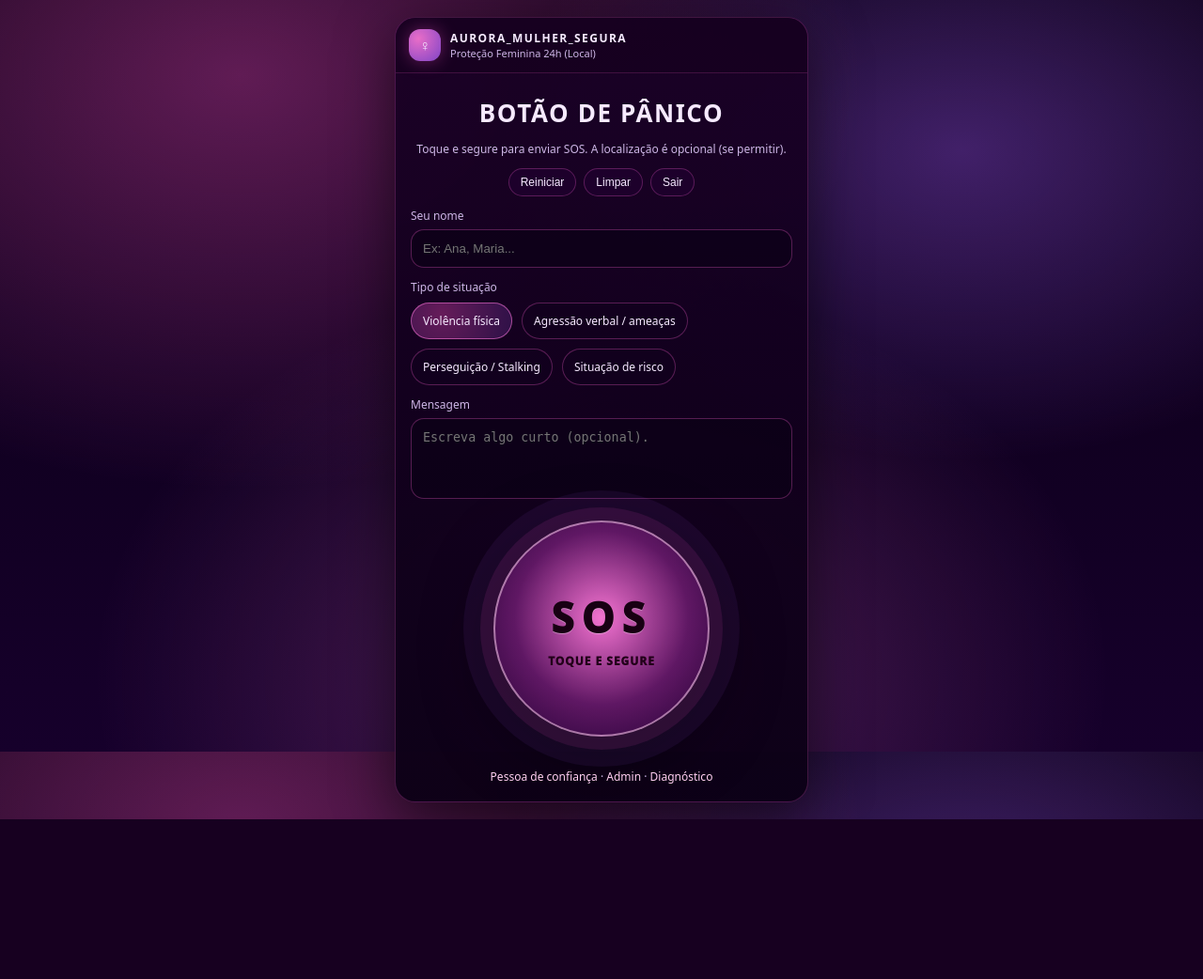
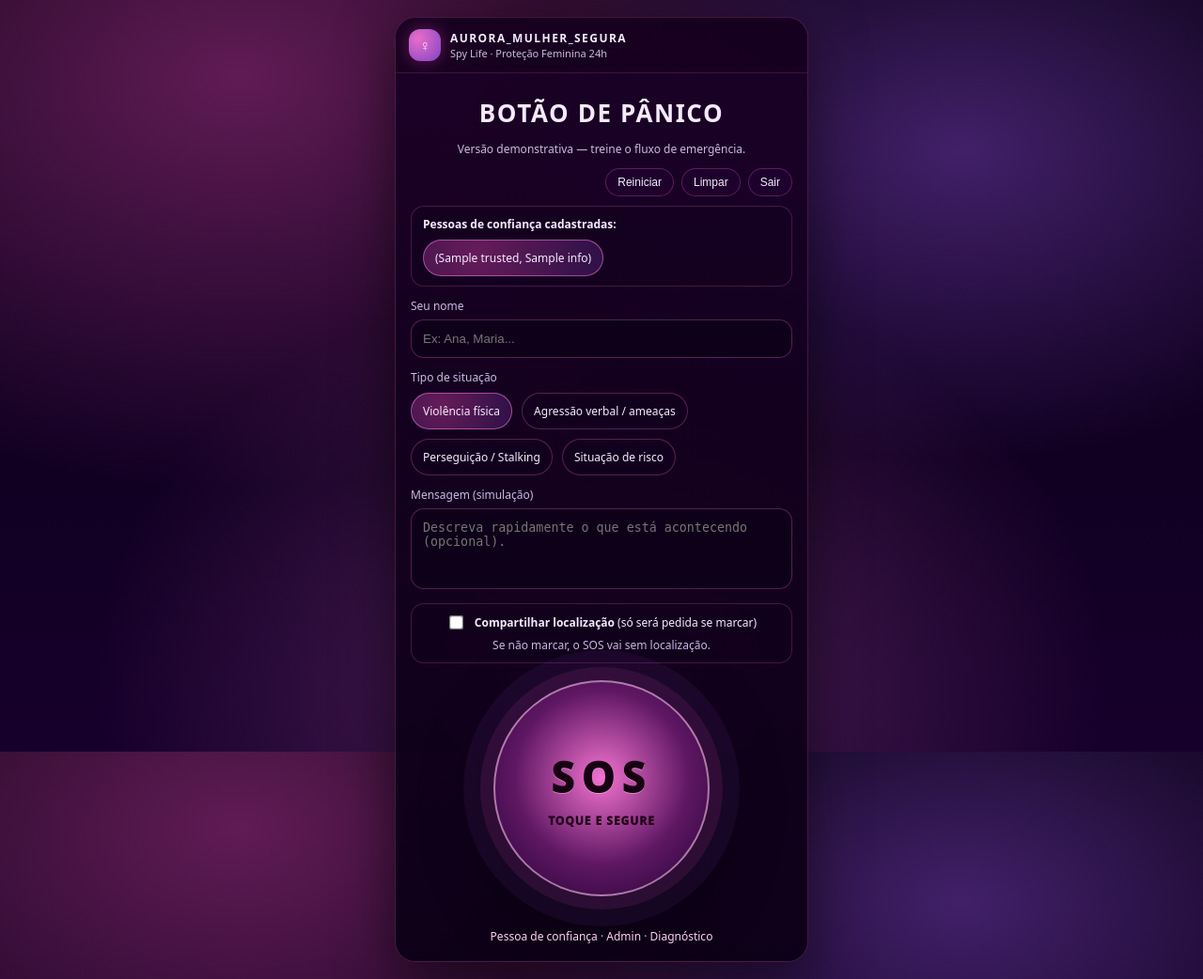
Before and after one commit to salveci2022/aurora_segura_v20, a Flask app: template templates/panic_button.html in a window 1280 px wide. Shown: the whole page at 94% size. Before the commit the page ends 872 px from the top, so only its background shows below. Run offline with Flask 3, Linux system fonts and the light colour scheme; the template is opened without the code that fills it: most values are stand-ins (such as "Sample title", 1, 10 or a date in 2020).

Commit message:
add arquivos no repo

```diff
--- a/app.py
+++ b/app.py
@@ -3,23 +3,28 @@ from flask import Flask, render_template, request, redirect, session, url_for, j
 from pathlib import Path
 import json
 from datetime import datetime
+from zoneinfo import ZoneInfo
 
+# Windows pode não ter base de fusos (tzdata). Tentamos carregar e, se faltar,
+# usamos horário local do sistema.
+try:
+    TZ = ZoneInfo("America/Sao_Paulo")
+except Exception:
+    TZ = None
 BASE_DIR = Path(__file__).resolve().parent
-TEMPLATES_DIR = BASE_DIR / "templates"
-STATIC_DIR = BASE_DIR / "static"
 USERS_FILE = BASE_DIR / "users.json"
 ALERTS_FILE = BASE_DIR / "alerts.log"
 STATE_FILE = BASE_DIR / "state.json"
 
-app = Flask(
-    __name__,
-    template_folder=str(TEMPLATES_DIR),
-    static_folder=str(STATIC_DIR),
-    static_url_path="/static",
-)
-app.secret_key = "aurora_v20_ultra_estavel"
+app = Flask(__name__)
+app.secret_key = "aurora_v21_ultra_estavel"
 
-def _ensure_files():
+def now_br_str() -> str:
+    if TZ is None:
+        return datetime.now().strftime("%Y-%m-%d %H:%M:%S")
+    return datetime.now(TZ).strftime("%Y-%m-%d %H:%M:%S")
+
+def ensure_files():
     if not USERS_FILE.exists():
         USERS_FILE.write_text(json.dumps({
             "admin": {"password": "admin123", "role": "admin", "name": "Admin Aurora"}
@@ -27,20 +32,29 @@ def _ensure_files():
     if not ALERTS_FILE.exists():
         ALERTS_FILE.write_text("", encoding="utf-8")
     if not STATE_FILE.exists():
-        STATE_FILE.write_text(json.dumps({"last_id": 0}, indent=2), encoding="utf-8")
+        STATE_FILE.write_text(json.dumps({"last_id": 0}, indent=2, ensure_ascii=False), encoding="utf-8")
 
-def load_users():
-    _ensure_files()
+def load_users() -> dict:
+    ensure_files()
     try:
-        return json.loads(USERS_FILE.read_text(encoding="utf-8"))
+        data = json.loads(USERS_FILE.read_text(encoding="utf-8"))
     except Exception:
-        return {"admin": {"password": "admin123", "role": "admin", "name": "Admin Aurora"}}
+        data = {}
+    if "admin" not in data:
+        data["admin"] = {"password": "admin123", "role": "admin", "name": "Admin Aurora"}
+    return data
 
-def save_users(data: dict):
+def save_users(data: dict) -> None:
     USERS_FILE.write_text(json.dumps(data, indent=2, ensure_ascii=False), encoding="utf-8")
 
-def _get_next_alert_id() -> int:
-    _ensure_files()
+def list_trusted_names() -> list[str]:
+    users = load_users()
+    arr = [info.get("name") or u for u, info in users.items() if info.get("role") == "trusted"]
+    arr.sort(key=lambda s: s.lower())
+    return arr
+
+def next_alert_id() -> int:
+    ensure_files()
     try:
         st = json.loads(STATE_FILE.read_text(encoding="utf-8"))
     except Exception:
@@ -49,18 +63,18 @@ def _get_next_alert_id() -> int:
     STATE_FILE.write_text(json.dumps(st, indent=2, ensure_ascii=False), encoding="utf-8")
     return st["last_id"]
 
-def log_alert(payload: dict):
-    _ensure_files()
+def log_alert(payload: dict) -> None:
+    ensure_files()
     with ALERTS_FILE.open("a", encoding="utf-8") as f:
         f.write(json.dumps(payload, ensure_ascii=False) + "\n")
 
 def read_last_alert():
-    _ensure_files()
+    ensure_files()
+    txt = ALERTS_FILE.read_text(encoding="utf-8").strip()
+    if not txt:
+        return None
+    lines = [ln for ln in txt.split("\n") if ln.strip()]
     try:
-        txt = ALERTS_FILE.read_text(encoding="utf-8").strip()
-        if not txt:
-            return None
-        lines = [ln for ln in txt.split("\n") if ln.strip()]
         return json.loads(lines[-1])
     except Exception:
         return None
@@ -69,43 +83,43 @@ def read_last_alert():
 def health():
     return jsonify({
         "ok": True,
-        "base": str(BASE_DIR),
-        "css_ok": (STATIC_DIR / "css" / "style.css").exists(),
-        "js_ok": (STATIC_DIR / "js" / "panic.js").exists(),
-        "mp3_ok": (STATIC_DIR / "audio" / "sirene.mp3").exists(),
-        "template_panic_ok": (TEMPLATES_DIR / "panic_button.html").exists(),
-        "template_trusted_ok": (TEMPLATES_DIR / "panel_trusted.html").exists(),
+        "server_time_br": now_br_str(),
+        "tz": "America/Sao_Paulo" if TZ is not None else "LOCAL_SYSTEM_TIME",
+        "css_ok": (BASE_DIR / "static" / "css" / "style.css").exists(),
+        "js_ok": (BASE_DIR / "static" / "js" / "panic.js").exists(),
+        "mp3_ok": (BASE_DIR / "static" / "audio" / "sirene.mp3").exists(),
+        "template_panic_ok": (BASE_DIR / "templates" / "panic_button.html").exists(),
+        "template_trusted_ok": (BASE_DIR / "templates" / "panel_trusted.html").exists(),
         "users_json_ok": USERS_FILE.exists(),
         "alerts_log_ok": ALERTS_FILE.exists(),
     })
 
 @app.get("/")
-def home():
+def index():
     return redirect(url_for("panic_button"))
 
 @app.get("/panic")
 def panic_button():
-    return render_template("panic_button.html")
+    trusted = list_trusted_names()
+    return render_template("panic_button.html", trusted=trusted)
 
 @app.post("/api/send_alert")
-def api_send_alert():
+def send_alert():
     data = request.get_json(silent=True) or {}
-    alert_id = _get_next_alert_id()
     payload = {
-        "id": alert_id,
-        "ts": datetime.now().strftime("%Y-%m-%d %H:%M:%S"),
+        "id": next_alert_id(),
+        "ts": now_br_str(),
         "name": (data.get("name") or "Não informado"),
         "situation": (data.get("situation") or "Não especificado"),
         "message": (data.get("message") or ""),
         "location": data.get("location"),
     }
     log_alert(payload)
-    return jsonify({"ok": True, "id": alert_id})
+    return jsonify({"ok": True, "id": payload["id"]})
 
 @app.get("/api/last_alert")
-def api_last_alert():
-    last = read_last_alert()
-    return jsonify({"ok": True, "last": last})
+def last_alert():
+    return jsonify({"ok": True, "last": read_last_alert()})
 
 # ===== ADMIN =====
 @app.route("/panel/login", methods=["GET", "POST"])
@@ -141,14 +155,18 @@ def admin_add_trusted():
     name = (request.form.get("trusted_name") or "").strip()
     username = (request.form.get("trusted_user") or "").strip().lower()
     password = (request.form.get("trusted_password") or "").strip()
+
     if not name or not username or not password:
         return redirect("/panel?err=Preencha+nome,+usuario+e+senha")
+
     users = load_users()
     if username in users:
         return redirect("/panel?err=Este+usuario+ja+existe")
+
     trusted_users = [u for u, info in users.items() if info.get("role") == "trusted"]
     if len(trusted_users) >= 3:
         return redirect("/panel?err=Limite+de+3+pessoas+de+confianca+atingido")
+
     users[username] = {"password": password, "role": "trusted", "name": name}
     save_users(users)
     return redirect("/panel?msg=Pessoa+de+confianca+cadastrada")
@@ -193,13 +211,13 @@ def trusted_panel():
         return redirect(url_for("trusted_login"))
     users = load_users()
     u = session.get("trusted")
-    name = users.get(u, {}).get("name") or u
-    return render_template("panel_trusted.html", display_name=name)
+    display_name = users.get(u, {}).get("name") or u
+    return render_template("panel_trusted.html", display_name=display_name)
 
 @app.get("/logout_trusted")
 def logout_trusted():
     session.clear()
-    return redirect(url_for("panic_button"))
+    return redirect(url_for("trusted_login"))
 
 @app.route("/trusted/change_password", methods=["GET", "POST"])
 def trusted_change_password():
@@ -241,5 +259,5 @@ def trusted_recover():
     return render_template("trusted_recover.html", msg=msg, err=err)
 
 if __name__ == "__main__":
-    _ensure_files()
+    ensure_files()
     app.run(host="0.0.0.0", port=5000, debug=True)
--- a/requirements.txt
+++ b/requirements.txt
@@ -1,2 +1,3 @@
 Flask==3.0.3
 gunicorn==22.0.0
+tzdata==2025.2
--- /dev/null
+++ b/state.json
@@ -0,0 +1,3 @@
+{
+  "last_id": 3
+}
--- a/static/js/panic.js
+++ b/static/js/panic.js
@@ -1,12 +1,11 @@
 (() => {
   const $ = (id) => document.getElementById(id);
-
   const sos = $("sosBtn");
   const statusEl = $("status");
   const nameEl = $("name");
   const msgEl = $("message");
+  const locToggle = $("shareLocation");
   const chips = Array.from(document.querySelectorAll("[data-situation]"));
-
   let holdTimer = null;
   let selectedSituation = "Violência física";
 
@@ -16,6 +15,31 @@
   }
   chips.forEach(c => c.addEventListener("click", () => setSituation(c.dataset.situation)));
   setSituation(selectedSituation);
+
+  async function getLocationOnlyIfAllowed(){
+    if (!locToggle || !locToggle.checked) return null;     // só se marcou
+    if (!navigator.geolocation) return null;
+
+    return await new Promise((resolve) => {
+      let done = false;
+      const finish = (v) => { if (!done){ done = true; resolve(v);} };
+
+      const t = setTimeout(() => finish(null), 3000);
+
+      navigator.geolocation.getCurrentPosition(
+        (pos) => {
+          clearTimeout(t);
+          finish({
+            lat: pos.coords.latitude,
+            lon: pos.coords.longitude,
+            accuracy_m: pos.coords.accuracy
+          });
+        },
+        () => { clearTimeout(t); finish(null); },
+        { enableHighAccuracy: true, timeout: 2800, maximumAge: 10000 }
+      );
+    });
+  }
 
   function startHold(e){
     e.preventDefault();
@@ -29,35 +53,10 @@
     sos.classList.remove("holding");
   }
 
-  async function getLocationBestEffort(){
-    if (!navigator.geolocation) return null;
-
-    return await new Promise((resolve) => {
-      let done = false;
-      const finish = (v) => { if (!done){ done = true; resolve(v);} };
-
-      // hard timeout (nunca trava)
-      const t = setTimeout(() => finish(null), 1800);
-
-      navigator.geolocation.getCurrentPosition(
-        (pos) => {
-          clearTimeout(t);
-          finish({
-            lat: pos.coords.latitude,
-            lon: pos.coords.longitude,
-            accuracy_m: pos.coords.accuracy
-          });
-        },
-        () => { clearTimeout(t); finish(null); },
-        { enableHighAccuracy: true, timeout: 1500, maximumAge: 10000 }
-      );
-    });
-  }
-
   async function sendAlert(){
     try{
       statusEl.textContent = "Enviando alerta...";
-      const location = await getLocationBestEffort();
+      const location = await getLocationOnlyIfAllowed();
 
       const res = await fetch("/api/send_alert", {
         method: "POST",
@@ -89,6 +88,7 @@
   $("btnClear").addEventListener("click", () => {
     nameEl.value = "";
     msgEl.value = "";
+    if (locToggle) locToggle.checked = false;
     setSituation("Violência física");
     statusEl.textContent = "";
   });
--- a/templates/panic_button.html
+++ b/templates/panic_button.html
@@ -3,7 +3,7 @@
 <head>
   <meta charset="utf-8" />
   <meta name="viewport" content="width=device-width,initial-scale=1" />
-  <title>Aurora Mulher Segura — Botão de Pânico</title>
+  <title>Aurora Mulher Segura - SOS</title>
   <link rel="stylesheet" href="{{ url_for('static', filename='css/style.css') }}">
 </head>
 <body class="aurora-bg">
@@ -14,20 +14,31 @@
           <div class="brand-dot">♀</div>
           <div>
             <div class="brand-title">AURORA_MULHER_SEGURA</div>
-            <div class="brand-sub">Proteção Feminina 24h (Local)</div>
+            <div class="brand-sub">Spy Life · Proteção Feminina 24h</div>
           </div>
         </div>
       </div>
 
       <div class="content">
         <h1 class="h1">BOTÃO DE PÂNICO</h1>
-        <p class="center muted small">Toque e segure para enviar SOS. A localização é opcional (se permitir).</p>
+        <p class="center muted small">Versão demonstrativa — treine o fluxo de emergência.</p>
 
-        <div class="top-actions" style="justify-content:center; margin:10px 0 6px">
+        <div class="top-actions">
           <button class="pill" id="btnReset" type="button">Reiniciar</button>
           <button class="pill" id="btnClear" type="button">Limpar</button>
           <button class="pill" id="btnExit" type="button">Sair</button>
         </div>
+
+        {% if trusted and trusted|length > 0 %}
+        <div class="alert" style="margin-top:10px">
+          <div class="small"><strong>Pessoas de confiança cadastradas:</strong></div>
+          <div class="chips" style="margin-top:8px">
+            {% for n in trusted %}
+              <div class="chip active" style="cursor:default">{{ n }}</div>
+            {% endfor %}
+          </div>
+        </div>
+        {% endif %}
 
         <label class="label">Seu nome</label>
         <input id="name" class="input" placeholder="Ex: Ana, Maria..." />
@@ -40,8 +51,18 @@
           <div class="chip" data-situation="Situação de risco">Situação de risco</div>
         </div>
 
-        <label class="label">Mensagem</label>
-        <textarea id="message" class="textarea" placeholder="Escreva algo curto (opcional)."></textarea>
+        <label class="label">Mensagem (simulação)</label>
+        <textarea id="message" class="textarea" placeholder="Descreva rapidamente o que está acontecendo (opcional)."></textarea>
+
+        <div class="alert" style="margin-top:10px">
+          <label class="small" style="display:flex;gap:10px;align-items:center;justify-content:center">
+            <input id="shareLocation" type="checkbox" style="transform:scale(1.15)">
+            <span><strong>Compartilhar localização</strong> (só será pedida se marcar)</span>
+          </label>
+          <div class="center small muted" style="margin-top:6px">
+            Se não marcar, o SOS vai sem localização.
+          </div>
+        </div>
 
         <div class="sos-wrap">
           <div id="sosBtn" class="sos" role="button" aria-label="SOS (toque e segure)">
```
Also changed, not shown: users.json (added, +12 -0 lines), README.md, 1 other file.
